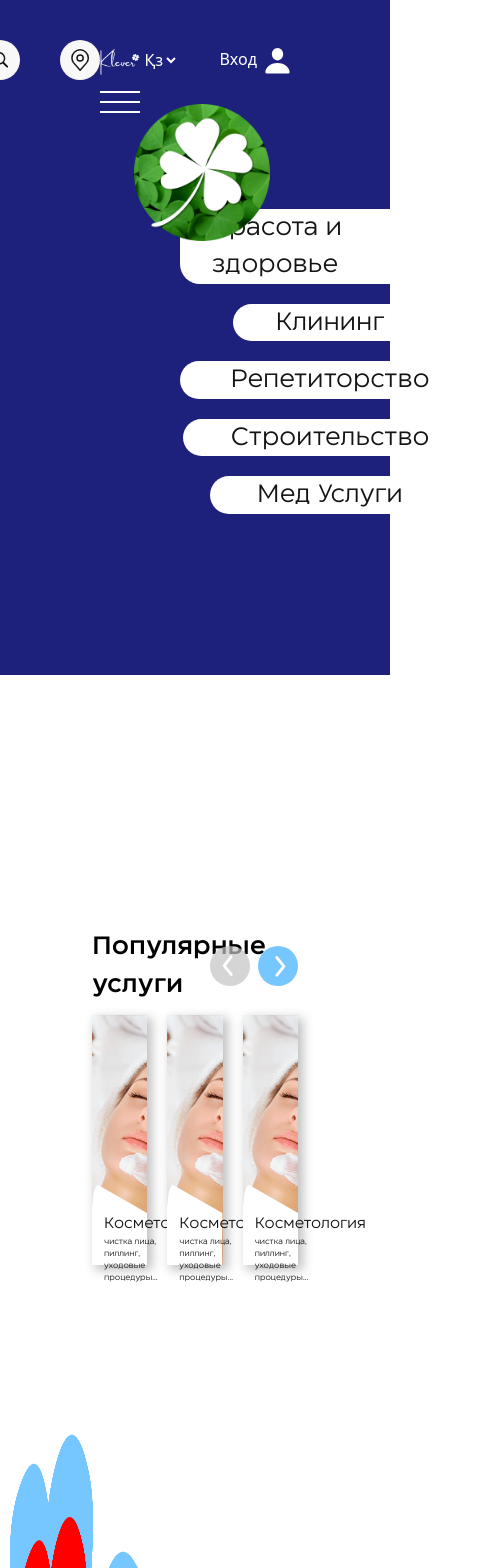
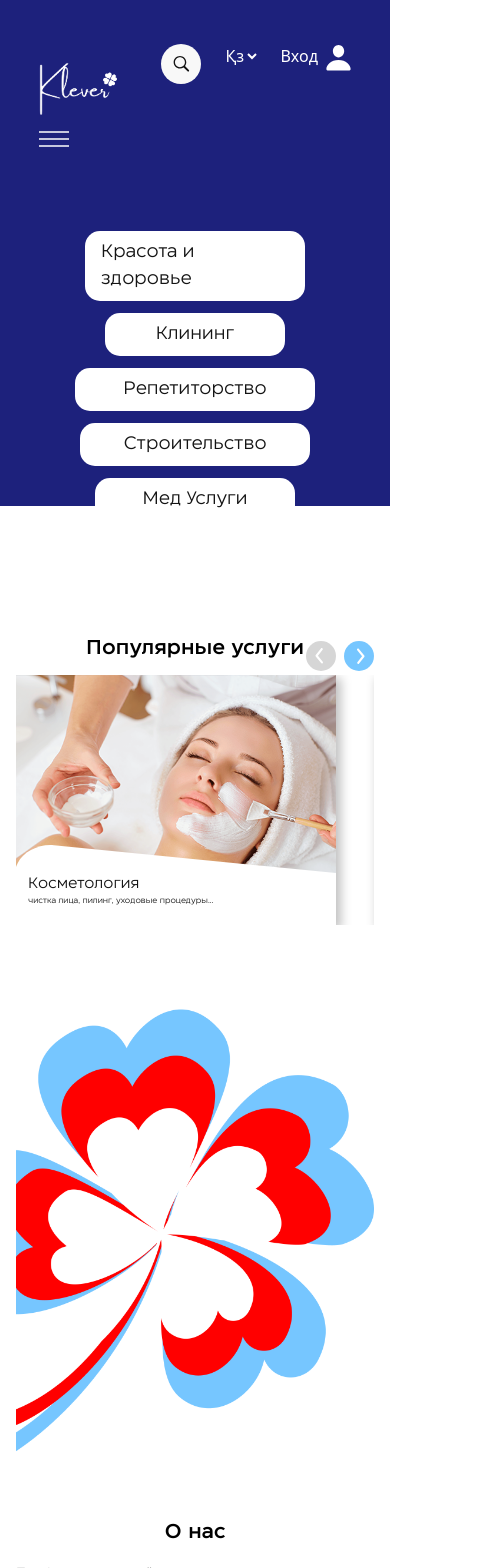
Before and after one commit to Enqwezy/klever, a React (Vite) app: page / in a window 390 px wide. Shown: the top 1568 px of the page, 480 px wide, since content can reach past the window. Built offline with nearby package versions, Linux system fonts and the light colour scheme.

Commit message:
Обновлено оформление компонента Header с улучшенной адаптивностью и стилями

```diff
--- a/src/components/main/Header.jsx
+++ b/src/components/main/Header.jsx
@@ -5,55 +5,50 @@ import logoMini from '../../assets/img/logo-mini.png'
 
 function Header() {
   return (
-    <div>
-      <div className='flex flex-col gap-y-4'>
-        <img src={logoMini} alt="" className='w-[100px]' />
-        <div className='flex flex-col gap-y-2 cursor-pointer'>
-          <svg width="40" height="2" viewBox="0 0 40 2" fill="none" xmlns="http://www.w3.org/2000/svg">
+    <div className='flex justify-center mt-5'>
+
+      <div className=' flex flex-row gap-10 w-[80vw] justify-between'>
+        <div className='flex flex-col gap-y-4 '>
+          <img src={logoMini} alt="" className='w-[80px] md:w-[100px] 2xl:w-[150px]' />
+          <div className='flex flex-col gap-y-[5px] cursor-pointer'>
+            <svg className='w-[30px]  h-[2px]' viewBox="0 0 40 2" fill="none" xmlns="http://www.w3.org/2000/svg">
               <line y1="1" x2="40" y2="1" stroke="white" stroke-width="2" />
             </svg>
-          <svg width="40" height="2" viewBox="0 0 40 2" fill="none" xmlns="http://www.w3.org/2000/svg">
+            <svg className='w-[30px]  h-[2px]' viewBox="0 0 40 2" fill="none" xmlns="http://www.w3.org/2000/svg">
               <line y1="1" x2="40" y2="1" stroke="white" stroke-width="2" />
             </svg>
-          <svg width="40" height="2" viewBox="0 0 40 2" fill="none" xmlns="http://www.w3.org/2000/svg">
+            <svg className='w-[30px]  h-[2px]' viewBox="0 0 40 2" fill="none" xmlns="http://www.w3.org/2000/svg">
               <line y1="1" x2="40" y2="1" stroke="white" stroke-width="2" />
             </svg>
 
           </div>
         </div>
-      <div className='flex flex-row gap-10 absolute right-0 top-0 items-center'>
+        <div className='flex flex-row gap-5 md:gap-6 lg:gap-7 xl:gap-10 2xl:items-center '>
           <div className=''>
-          <svg className='w-[40px] h-[40px]' viewBox="0 0 57 57" fill="none" xmlns="http://www.w3.org/2000/svg">
+            <svg className='w-[40px] h-[40px] 2xl:w-[60px] 2xl:h-[60px]' viewBox="0 0 57 57" fill="none" xmlns="http://www.w3.org/2000/svg">
               <circle cx="28.5" cy="28.5" r="28.5" fill="#F8F8F8" />
               <path d="M27.0117 35.0234C28.9688 35.0234 30.7734 34.3906 32.25 33.3359L37.8047 38.8906C38.0625 39.1484 38.4023 39.2773 38.7656 39.2773C39.5273 39.2773 40.0664 38.6914 40.0664 37.9414C40.0664 37.5898 39.9492 37.25 39.6914 37.0039L34.1719 31.4727C35.332 29.9492 36.0234 28.0625 36.0234 26.0117C36.0234 21.0547 31.9688 17 27.0117 17C22.0664 17 18 21.043 18 26.0117C18 30.9688 22.0547 35.0234 27.0117 35.0234ZM27.0117 33.0781C23.1445 33.0781 19.9453 29.8789 19.9453 26.0117C19.9453 22.1445 23.1445 18.9453 27.0117 18.9453C30.8789 18.9453 34.0781 22.1445 34.0781 26.0117C34.0781 29.8789 30.8789 33.0781 27.0117 33.0781Z" fill="#141414" />
             </svg>
 
 
           </div>
+
           <div>
 
-          <svg className='w-[40px] h-[40px]' viewBox="0 0 57 57" fill="none" xmlns="http://www.w3.org/2000/svg">
-            <circle cx="28.5" cy="28.5" r="28.5" fill="#F8F8F8" />
-            <path d="M28.6667 30.0416C31.083 30.0416 33.0417 28.0829 33.0417 25.6666C33.0417 23.2504 31.083 21.2916 28.6667 21.2916C26.2505 21.2916 24.2917 23.2504 24.2917 25.6666C24.2917 28.0829 26.2505 30.0416 28.6667 30.0416Z" stroke="#141414" stroke-width="2.08333" stroke-linecap="round" stroke-linejoin="round" />
-            <path d="M28.6667 14C25.5725 14 22.605 15.2292 20.4171 17.4171C18.2292 19.605 17 22.5725 17 25.6667C17 28.4258 17.5862 30.2312 19.1875 32.2292L28.6667 43.1667L38.1458 32.2292C39.7471 30.2312 40.3333 28.4258 40.3333 25.6667C40.3333 22.5725 39.1042 19.605 36.9162 17.4171C34.7283 15.2292 31.7609 14 28.6667 14V14Z" stroke="#141414" stroke-width="2.08333" stroke-linecap="round" stroke-linejoin="round" />
-          </svg>
-
-        </div>
-        <div>
-
-          <select name="select" className='bg-transparent text-white'>
+            <select name="select" className='bg-transparent text-white 2xl:text-[1.3vw]'>
               <option className='bg-' value="value1">Ру</option>
               <option className='bg-' value="value2" selected>Қз</option>
               <option className='bg-' value="value3">En</option>
             </select>
           </div>
 
-        <Link to={'/login'} className='flex flex-row text-white'>
+          <Link to={'/login'} className='flex flex-row text-white 2xl:text-[1.3vw]'>
             <button className='flex flex-row gap-2'>
               <div>
                 Вход
               </div>
-            <div><svg width="25" height="27" viewBox="0 0 25 27" fill="none" xmlns="http://www.w3.org/2000/svg">
+              <div>
+                <svg className='w-[25px] h-[27px] 2xl:size-[30px]' viewBox="0 0 25 27" fill="none" xmlns="http://www.w3.org/2000/svg">
                   <path d="M12.5439 13.3799C15.752 13.3799 18.1982 10.6406 18.1982 7.06641C18.1982 3.72656 15.6934 0.884766 12.5439 0.884766C9.37988 0.884766 6.8457 3.72656 6.875 7.06641C6.875 10.6406 9.32129 13.3799 12.5439 13.3799ZM2.53906 26.5488H22.4609C23.8232 26.5488 24.6289 26.1387 24.6289 24.8789C24.6289 21.1582 19.9854 16.0166 12.5 16.0166C5.0293 16.0166 0.371094 21.1582 0.371094 24.8789C0.371094 26.1387 1.17676 26.5488 2.53906 26.5488Z" fill="white" />
                 </svg>
               </div>
@@ -61,6 +56,7 @@ function Header() {
           </Link>
         </div>
       </div>
+    </div>
   )
 }
 
--- a/src/components/pages/Home.jsx
+++ b/src/components/pages/Home.jsx
@@ -1,129 +1,200 @@
-import React from 'react'
-import klever from '../../assets/img/home-klever.png'
-import ServicesCard from '../UI/cards/ServicesCard'
-import cosmeticCard from '../../assets/img/cosmetic-card.png'
-import someClever from '../../assets/img/some-klever.png'
-import RegularInputs from '../UI/input/RegularInputs'
-import { Link } from 'react-router-dom'
-import endPhoto from '../../assets/img/home-end-photo.png'
-import Header from '../main/Header'
-import Footer from '../main/Footer'
-
-
+import React, { useState } from 'react';
+import klever from '../../assets/img/home-klever.png';
+import ServicesCard from '../UI/cards/ServicesCard';
+import cosmeticCard from '../../assets/img/cosmetic-card.png';
+import someClever from '../../assets/img/some-klever.png';
+import RegularInputs from '../UI/input/RegularInputs';
+import { Link } from 'react-router-dom';
+import endPhoto from '../../assets/img/home-end-photo.png';
+import Header from '../main/Header';
+import Footer from '../main/Footer';
 
 function Home() {
+    const [currentSlide, setCurrentSlide] = useState(0);
+    const services = [
+        { photo: cosmeticCard, name: 'Косметология', description: 'чистка лица, пилинг, уходовые процедуры...' },
+        { photo: cosmeticCard, name: 'Косметология', description: 'чистка лица, пилинг, уходовые процедуры...' },
+        { photo: cosmeticCard, name: 'Косметология', description: 'чистка лица, пилинг, уходовые процедуры...' },
+    ];
+    const totalSlides = services.length;
+
+    const handlePrev = () => {
+        setCurrentSlide((prev) => (prev === 0 ? totalSlides - 1 : prev - 1));
+    };
+
+    const handleNext = () => {
+        setCurrentSlide((prev) => (prev === totalSlides - 1 ? 0 : prev + 1));
+    };
+
     return (
         <div>
-            <div className='bg-[#1D217C] w-full h-[80vh] px-[100px] pt-[40px] relative '>
-                <div className='flex flex-row w-full relative '>
+            <div className="bg-[#1D217C] w-full h-[60vh] sm:h-[70vh] lg:h-[80vh] px-4 sm:px-6 lg:px-12 xl:px-[100px] pt-6 lg:pt-[40px] relative">
+                <div className="flex flex-col lg:flex-row w-full relative">
                     <Header />
-                    <div className=''>
-                        <div className='flex flex-col gap-y-5 items-center mt-[20vh] ml-10 justify-start'>
-                            <Link to='/beauty' className='bg-white  px-8 text-[#141414] font-eastman_regular rounded-[20px] text-[25px] flex justify-center'>Красота и здоровье</Link>
-                            <Link to='/cleaning' className='bg-white w-[195px]  text-[#141414] font-eastman_regular rounded-[20px] text-[25px] flex justify-center'>Клининг</Link>
-                            <Link to='/tutoring' className='bg-white w-[300px]  text-[#141414] font-eastman_regular rounded-[20px] text-[25px] flex justify-center'>Репетиторство</Link>
-                            <Link to='/building' className='bg-white w-[295px]  text-[#141414] font-eastman_regular rounded-[20px] text-[25px] flex justify-center'>Строительство</Link>
-                            <Link to='/med_service' className='bg-white w-[240px]  text-[#141414] font-eastman_regular rounded-[20px] text-[25px] flex justify-center'>Мед Услуги</Link>
+                    <div className="flex flex-col lg:flex-row w-full items-center lg:items-start">
+                        <div className="flex flex-col gap-y-3 sm:gap-y-4 xl:gap-y-5 items-center mt-[10vh] sm:mt-[15vh] lg:mt-[20vh] lg:ml-0 xl:ml-10">
+                            <Link
+                                to="/beauty"
+                                className="bg-white px-4 sm:px-6 xl:px-8 text-[#141414] font-eastman_regular rounded-[15px] sm:rounded-[20px] text-[18px] sm:text-[22px] xl:text-[25px] flex justify-center w-[220px] sm:w-[250px] xl:w-[300px] py-2 hover:bg-gray-100 transition-all duration-200"
+                            >
+                                Красота и здоровье
+                            </Link>
+                            <Link
+                                to="/cleaning"
+                                className="bg-white px-4 sm:px-6 xl:px-8 text-[#141414] font-eastman_regular rounded-[15px] sm:rounded-[20px] text-[18px] sm:text-[22px] xl:text-[25px] flex justify-center w-[180px] sm:w-[195px] xl:w-[220px] py-2 hover:bg-gray-100 transition-all duration-200"
+                            >
+                                Клининг
+                            </Link>
+                            <Link
+                                to="/tutoring"
+                                className="bg-white px-4 sm:px-6 xl:px-8 text-[#141414] font-eastman_regular rounded-[15px] sm:rounded-[20px] text-[18px] sm:text-[22px] xl:text-[25px] flex justify-center w-[240px] sm:w-[270px] xl:w-[300px] py-2 hover:bg-gray-100 transition-all duration-200"
+                            >
+                                Репетиторство
+                            </Link>
+                            <Link
+                                to="/building"
+                                className="bg-white px-4 sm:px-6 xl:px-8 text-[#141414] font-eastman_regular rounded-[15px] sm:rounded-[20px] text-[18px] sm:text-[22px] xl:text-[25px] flex justify-center w-[230px] sm:w-[260px] xl:w-[295px] py-2 hover:bg-gray-100 transition-all duration-200"
+                            >
+                                Строительство
+                            </Link>
+                            <Link
+                                to="/med_service"
+                                className="bg-white px-4 sm:px-6 xl:px-8 text-[#141414] font-eastman_regular rounded-[15px] sm:rounded-[20px] text-[18px] sm:text-[22px] xl:text-[25px] flex justify-center w-[200px] sm:w-[220px] xl:w-[240px] py-2 hover:bg-gray-100 transition-all duration-200"
+                            >
+                                Мед Услуги
+                            </Link>
                         </div>
-                        <div className='absolute right-5 top-16'>
-
-                            <img src={klever} alt="" className='size-[35vw]' />
+                        <div className="absolute right-0 top-10 hidden lg:block">
+                            <img src={klever} alt="Klever" className="w-[50vw] lg:w-[40vw] xl:w-[35vw]" />
                         </div>
                     </div>
                 </div>
             </div>
-            <div className='flex flex-col mt-[30vh] mx-[23.6vw] relative'>
-                <div className='flex flex-row items-center mb-3'>
-                    <div className='text-[25px] font-eastman_medium'>
+            <div className="flex flex-col mt-[15vh] sm:mt-[20vh] lg:mt-[30vh] mx-4 sm:mx-8 lg:mx-[10vw] xl:mx-[23.6vw] relative">
+                <div className="flex flex-col sm:flex-row items-center mb-3 sm:mb-5">
+                    <div className="text-[20px] sm:text-[22px] xl:text-[25px] font-eastman_medium">
                         Популярные услуги
                     </div>
-                    <div className='absolute right-0 gap-2 flex flex-row'>
-                        <button>
-                            <svg className='w-[40px] h-[40px]' viewBox="0 0 60 60" fill="none" xmlns="http://www.w3.org/2000/svg">
-                                <circle cx="30" cy="30" r="30" transform="rotate(180 30 30)" fill="#C4C4C4" fill-opacity="0.7" />
-                                <path d="M31.5112 14.0002C31.191 13.999 30.8746 14.072 30.5853 14.2138C30.296 14.3556 30.0411 14.5625 29.8394 14.8194L19.4876 28.1038C19.1723 28.5 19 28.9969 19 29.5098C19 30.0226 19.1723 30.5195 19.4876 30.9157L30.2038 44.2002C30.5676 44.6523 31.0903 44.9367 31.6571 44.9906C32.2238 45.0446 32.7881 44.8638 33.2258 44.488C33.6634 44.1122 33.9387 43.5721 33.9909 42.9867C34.0432 42.4012 33.8682 41.8183 33.5044 41.3661L23.9241 29.4987L33.1829 17.6312C33.445 17.3062 33.6114 16.9105 33.6626 16.4908C33.7138 16.0711 33.6475 15.6451 33.4717 15.2631C33.2958 14.8811 33.0177 14.5592 32.6703 14.3354C32.3228 14.1115 31.9206 13.9952 31.5112 14.0002Z" fill="white" />
+                    <div className="flex flex-row gap-2 sm:gap-3 absolute right-0 mt-2 sm:mt-0">
+                        <button onClick={handlePrev}>
+                            <svg
+                                className="w-[30px] h-[30px] sm:w-[35px] sm:h-[35px] xl:w-[40px] xl:h-[40px]"
+                                viewBox="0 0 60 60"
+                                fill="none"
+                                xmlns="http://www.w3.org/2000/svg"
+                            >
+                                <circle cx="30" cy="30" r="30" transform="rotate(180 30 30)" fill="#C4C4C4" fillOpacity="0.7" />
+                                <path
+                                    d="M31.5112 14.0002C31.191 13.999 30.8746 14.072 30.5853 14.2138C30.296 14.3556 30.0411 14.5625 29.8394 14.8194L19.4876 28.1038C19.1723 28.5 19 28.9969 19 29.5098C19 30.0226 19.1723 30.5195 19.4876 30.9157L30.2038 44.2002C30.5676 44.6523 31.0903 44.9367 31.6571 44.9906C32.2238 45.0446 32.7881 44.8638 33.2258 44.488C33.6634 44.1122 33.9387 43.5721 33.9909 42.9867C34.0432 42.4012 33.8682 41.8183 33.5044 41.3661L23.9241 29.4987L33.1829 17.6312C33.445 17.3062 33.6114 16.9105 33.6626 16.4908C33.7138 16.0711 33.6475 15.6451 33.4717 15.2631C33.2958 14.8811 33.0177 14.5592 32.6703 14.3354C32.3228 14.1115 31.9206 13.9952 31.5112 14.0002Z"
+                                    fill="white"
+                                />
                             </svg>
-
                         </button>
-                        <button>
-                            <svg className='w-[40px] h-[40px]' viewBox="0 0 60 60" fill="none" xmlns="http://www.w3.org/2000/svg">
+                        <button onClick={handleNext}>
+                            <svg
+                                className="w-[30px] h-[30px] sm:w-[35px] sm:h-[35px] xl:w-[40px] xl:h-[40px]"
+                                viewBox="0 0 60 60"
+                                fill="none"
+                                xmlns="http://www.w3.org/2000/svg"
+                            >
                                 <circle cx="30" cy="30" r="30" fill="#76C6FF" />
-                                <path d="M28.4888 45.9998C28.809 46.001 29.1254 45.928 29.4147 45.7862C29.704 45.6444 29.9589 45.4375 30.1606 45.1806L40.5124 31.8962C40.8277 31.5 41 31.0031 41 30.4902C41 29.9774 40.8277 29.4805 40.5124 29.0843L29.7962 15.7998C29.4324 15.3477 28.9097 15.0633 28.3429 15.0094C27.7762 14.9554 27.2119 15.1362 26.7742 15.512C26.3366 15.8878 26.0613 16.4279 26.0091 17.0133C25.9568 17.5988 26.1318 18.1817 26.4956 18.6339L36.0759 30.5013L26.8171 42.3688C26.555 42.6938 26.3886 43.0895 26.3374 43.5092C26.2862 43.9289 26.3525 44.3549 26.5283 44.7369C26.7042 45.1189 26.9823 45.4408 27.3297 45.6646C27.6772 45.8885 28.0794 46.0048 28.4888 45.9998Z" fill="white" />
+                                <path
+                                    d="M28.4888 45.9998C28.809 46.001 29.1254 45.928 29.4147 45.7862C29.704 45.6444 29.9589 45.4375 30.1606 45.1806L40.5124 31.8962C40.8277 31.5 41 31.0031 41 30.4902C41 29.9774 40.8277 29.4805 40.5124 29.0843L29.7962 15.7998C29.4324 15.3477 28.9097 15.0633 28.3429 15.0094C27.7762 14.9554 27.2119 15.1362 26.7742 15.512C26.3366 15.8878 26.0613 16.4279 26.0091 17.0133C25.9568 17.5988 26.1318 18.1817 26.4956 18.6339L36.0759 30.5013L26.8171 42.3688C26.555 42.6938 26.3886 43.0895 26.3374 43.5092C26.2862 43.9289 26.3525 44.3549 26.5283 44.7369C26.7042 45.1189 26.9823 45.4408 27.3297 45.6646C27.6772 45.8885 28.0794 46.0048 28.4888 45.9998Z"
+                                    fill="white"
+                                />
                             </svg>
-
                         </button>
                     </div>
                 </div>
-                <div className='flex flex-row gap-x-5'>
-                    <div>
-                        <ServicesCard photo={cosmeticCard} name={'Косметология'} description={'чистка лица, пиллинг, уходовые процедуры...'} />
-                    </div>
-                    <div>
-                        <ServicesCard photo={cosmeticCard} name={'Косметология'} description={'чистка лица, пиллинг, уходовые процедуры...'} />
-                    </div>
-                    <div>
-                        <ServicesCard photo={cosmeticCard} name={'Косметология'} description={'чистка лица, пиллинг, уходовые процедуры...'} />
+                <div className="flex flex-row gap-x-3 sm:gap-x-4 xl:gap-x-5 overflow-hidden">
+                    <div
+                        className="flex transition-transform duration-500"
+                        style={{ transform: `translateX(-${currentSlide * 100}%)` }}
+                    >
+                        {services.map((service, index) => (
+                            <div key={index} className="min-w-full sm:min-w-[50%] lg:min-w-[33.33%]">
+                                <ServicesCard
+                                    photo={service.photo}
+                                    name={service.name}
+                                    description={service.description}
+                                />
+                            </div>
+                        ))}
                     </div>
                 </div>
             </div>
-            <div className='flex flex-row mt-[20vh] '>
-                <div className=' flex flex-row gap-5'>
-                    <img src={someClever} alt="" className='w-[40vw]' />
-                    <div className='flex flex-col mt-[20vh]'>
-                        <div className='text-[25px] font-eastman_medium text-center'>О нас</div>
-                        <div className='text-[15px] font-eastman_regular w-[40vw] mt-[5vh]'>
-                            Профессиональный преподаватель, репетитор по скрипке. Обучаю игре на скрипке с нуля. Нотная грамота, сольфеджио.
-                            Развитие слуха, чувства ритма, формирование осанки у ребёнка также являются несомненными плюсами обучения игре на скрипке. Пишите и звоните Что нибудь надо написать, поэтому пишу. Все шикарно у меня, но пиздец как устала. И вот и все. Диля моя лучшая сестра. Вот так вот. Это рубрика обо мне.
+            <div className="flex flex-col lg:flex-row mt-[10vh] sm:mt-[15vh] lg:mt-[20vh] px-4 sm:px-8 lg:px-12">
+                <div className="flex flex-col lg:flex-row gap-4 sm:gap-5 xl:gap-10 w-full">
+                    <img
+                        src={someClever}
+                        alt="Some Clever"
+                        className="w-full sm:w-[50vw] lg:w-[40vw] xl:w-[35vw] object-cover"
+                    />
+                    <div className="flex flex-col mt-6 lg:mt-[20vh]">
+                        <div className="text-[20px] sm:text-[22px] xl:text-[25px] font-eastman_medium text-center">
+                            О нас
+                        </div>
+                        <div className="text-[13px] sm:text-[14px] xl:text-[15px] font-eastman_regular w-full sm:w-[50vw] lg:w-[40vw] mt-4 sm:mt-6 xl:mt-[5vh] leading-relaxed">
+                            Профессиональный преподаватель, репетитор по скрипке. Обучаю игре на скрипке с нуля. Нотная грамота, сольфеджио. Развитие слуха, чувства ритма, формирование осанки у ребёнка также являются несомненными плюсами обучения игре на скрипке. Пишите и звоните! Что-нибудь надо написать, поэтому пишу. Все шикарно у меня, но пиздец как устала. И вот и все. Диля моя лучшая сестра. Вот так вот. Это рубрика обо мне.
                         </div>
                     </div>
                 </div>
             </div>
-            <div className='mb-10'>
-                <div className='text-[35px] flex justify-center font-eastman_medium '>
+            <div className="mb-6 sm:mb-8 xl:mb-10 px-4 sm:px-8 lg:px-12">
+                <div className="text-[24px] sm:text-[30px] xl:text-[35px] flex justify-center font-eastman_medium">
                     Хочешь стать специалистом в Klever?
                 </div>
-                <div className='flex flex-row justify-center mt-5 gap-10'>
-                    <div>
-                        <div className='rounded-[40px] min-h-[70vh] w-[30vw] bg-[#F4F4F4] p-[25px] px-[50px] flex justify-center flex-col  shadow-container '>
-                            <div className='font-eastman_regular text-[25px] px-[5vw] text-[#0A0A0A] text-center leading-8'>
+                <div className="flex flex-col lg:flex-row justify-center mt-4 sm:mt-5 gap-4 sm:gap-6 xl:gap-10">
+                    <div className="w-full max-w-[90vw] sm:max-w-[70vw] lg:max-w-[30vw] xl:max-w-[350px]">
+                        <div className="rounded-[20px] sm:rounded-[30px] xl:rounded-[40px] min-h-[50vh] sm:min-h-[60vh] xl:min-h-[70vh] bg-[#F4F4F4] p-4 sm:p-6 xl:p-[25px] flex flex-col shadow-container gap-4 sm:gap-5">
+                            <div className="font-eastman_regular text-[20px] sm:text-[22px] xl:text-[25px] text-[#0A0A0A] text-center leading-tight sm:leading-8">
                                 Заявка
                             </div>
-
-                            <div className='flex flex-col gap-y-[20px]'>
-                                <div className='font-eastman_regular'>
-                                    <RegularInputs name={'Fullname'} placeholder={'Enter message'} type='text' borderColor={'border-[#6A6A6A]'} />
+                            <div className="flex flex-col gap-y-4 sm:gap-y-5 xl:gap-y-[20px]">
+                                <div className="font-eastman_regular">
+                                    <RegularInputs
+                                        name="Fullname"
+                                        placeholder="Enter message"
+                                        type="text"
+                                        borderColor="border-[#6A6A6A]"
+                                    />
                                 </div>
-                                <div className='font-eastman_regular'>
-                                    <RegularInputs name={'Phone'} placeholder={'Enter message'} type='tel' borderColor={'border-[#6A6A6A]'} />
+                                <div className="font-eastman_regular">
+                                    <RegularInputs
+                                        name="Phone"
+                                        placeholder="Enter message"
+                                        type="tel"
+                                        borderColor="border-[#6A6A6A]"
+                                    />
                                 </div>
-                                <div className='font-eastman_regular'>
-                                    <RegularInputs name={'Phone'} placeholder={'Enter message'} type='email' borderColor={'border-[#6A6A6A]'} />
+                                <div className="font-eastman_regular">
+                                    <RegularInputs
+                                        name="Email"
+                                        placeholder="Enter message"
+                                        type="email"
+                                        borderColor="border-[#6A6A6A]"
+                                    />
                                 </div>
-
                             </div>
-
-                            <div className="flex flex-col gap-[15px]">
-                                <div className="flex justify-center items-center mt-[30px]">
-                                    <button
-                                        className="bg-[#6A6A6A] rounded-[12px] w-[100px] p-2 flex justify-center items-center h-[31px] text-white text-[15px] font-light hover:bg-[#7A7A7A] hover:shadow-md transition-all duration-200"
-                                    >
-                                        Send
-                                    </button>
-                                </div>
-
+                            <div className="flex justify-center items-center mt-4 sm:mt-6 xl:mt-[30px]">
+                                <button className="bg-[#6A6A6A] rounded-[12px] w-[90px] sm:w-[100px] xl:w-[120px] p-2 flex justify-center items-center h-[28px] sm:h-[31px] xl:h-[35px] text-white text-[13px] sm:text-[14px] xl:text-[15px] font-light hover:bg-[#7A7A7A] hover:shadow-md transition-all duration-200">
+                                    Send
+                                </button>
                             </div>
                         </div>
                     </div>
                     <div>
-                        <img src={endPhoto} alt="" className='w-[30vw]' />
+                        <img
+                            src={endPhoto}
+                            alt="End Photo"
+                            className="w-full sm:w-[50vw] lg:w-[30vw] xl:w-[25vw] object-cover"
+                        />
                     </div>
                 </div>
             </div>
-            <div>
-                <Footer />
-            </div>
+            <Footer />
         </div>
-    )
+    );
 }
 
-export default Home
+export default Home;
```
Lines whose indentation alone changed are shown as unchanged.
